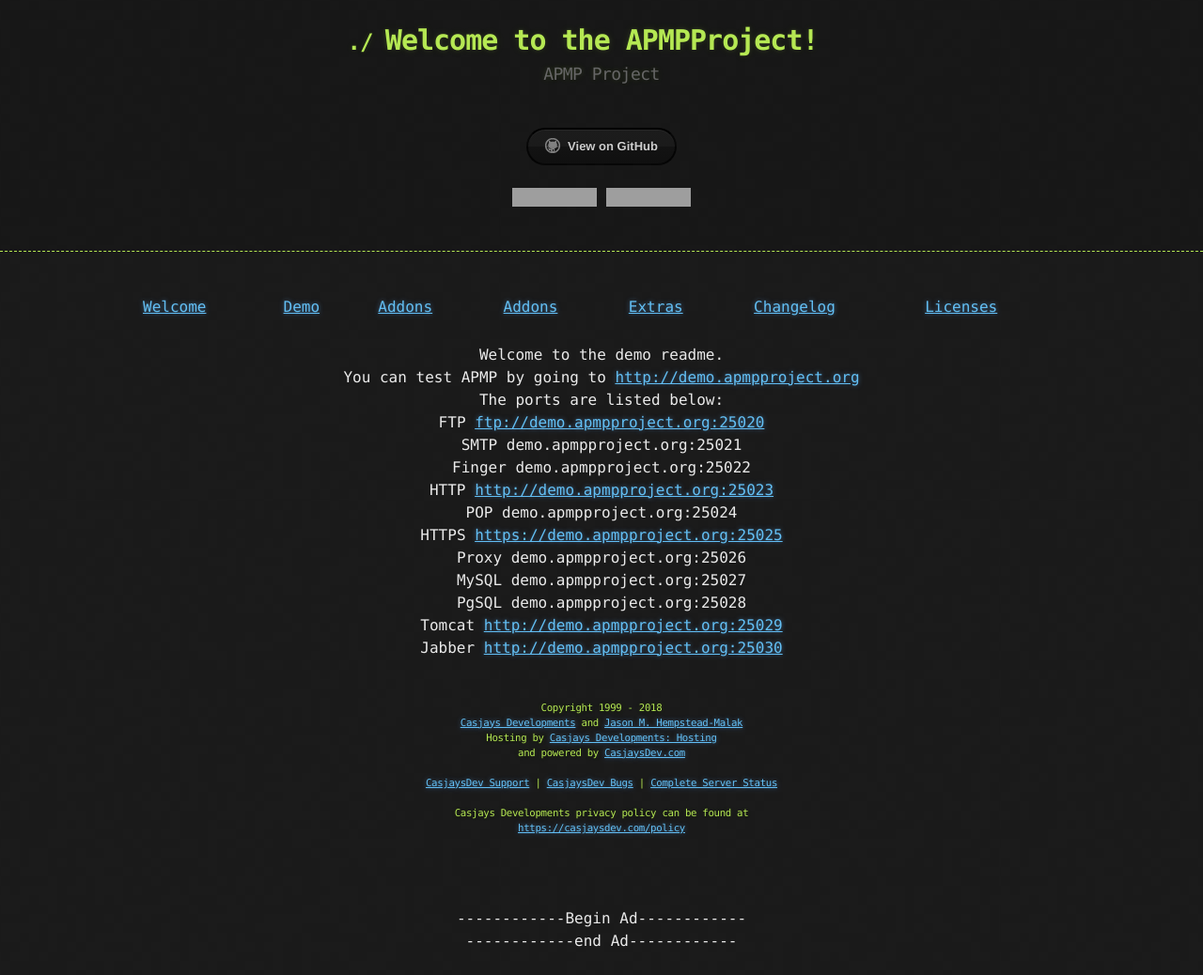
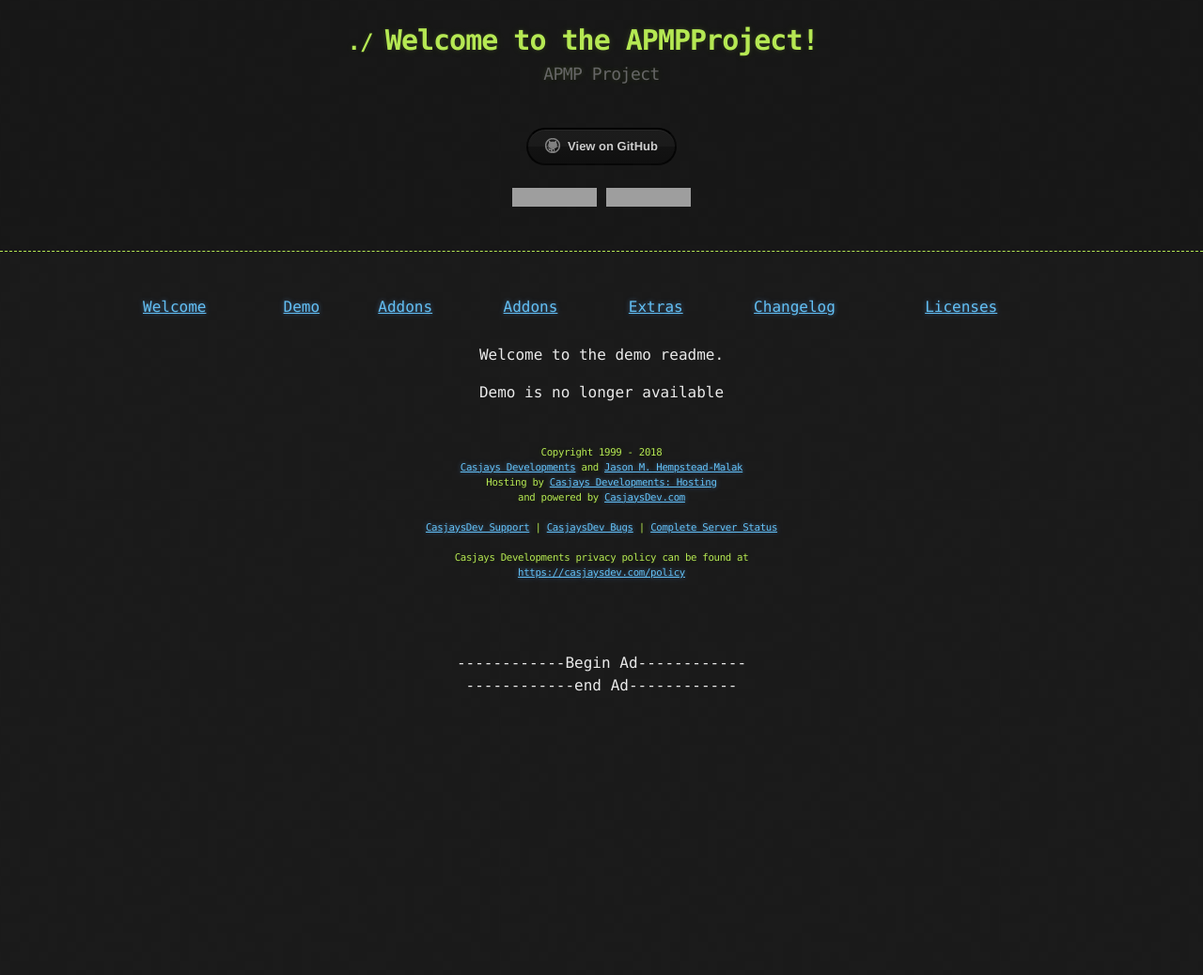
Before and after one commit to apmpproject/apmpproject.org, a Jekyll site: the page built from demo/index.md, in a window 1280 px wide. Shown: the whole page at 94% size. Built offline with Jekyll 4.4.1, drawn with Linux system fonts in a browser that asks for light colours; our own code applies the rules of GitHub Pages for plain Markdown files; comment, search, counter and statistics services are not loaded; after the commit the page ends 900 px from its top, so only the background shows below that; grey boxes are pictures that could not be loaded.

Commit message:
Update index.md

```diff
--- a/demo/index.md
+++ b/demo/index.md
@@ -1,16 +1,5 @@
 [Welcome](http://apmpproject.org/) | [Demo](http://apmpproject.org/demo) | [Addons](http://apmpproject.org/downloads) | [Addons](http://apmpproject.org/downloads/addons) | [Extras](http://apmpproject.org/downloads/extras) | [Changelog](http://apmpproject.org/changelog) | [Licenses](http://apmpproject.org/licenses)
 
 Welcome to the demo readme.
-You can test APMP by going to [http://demo.apmpproject.org](http://demo.apmpproject.org/)
-The ports are listed below:
-FTP [ftp://demo.apmpproject.org:25020](ftp://demo.apmpproject.org:25020/)
-SMTP demo.apmpproject.org:25021
-Finger demo.apmpproject.org:25022
-HTTP [http://demo.apmpproject.org:25023](http://demo.apmpproject.org:25023/)
-POP demo.apmpproject.org:25024
-HTTPS [https://demo.apmpproject.org:25025](https://demo.apmpproject.org:25025/)
-Proxy demo.apmpproject.org:25026
-MySQL demo.apmpproject.org:25027
-PgSQL demo.apmpproject.org:25028
-Tomcat [http://demo.apmpproject.org:25029](http://demo.apmpproject.org:25029/)
-Jabber [http://demo.apmpproject.org:25030](http://demo.apmpproject.org:25030/)
+
+Demo is no longer available
```
